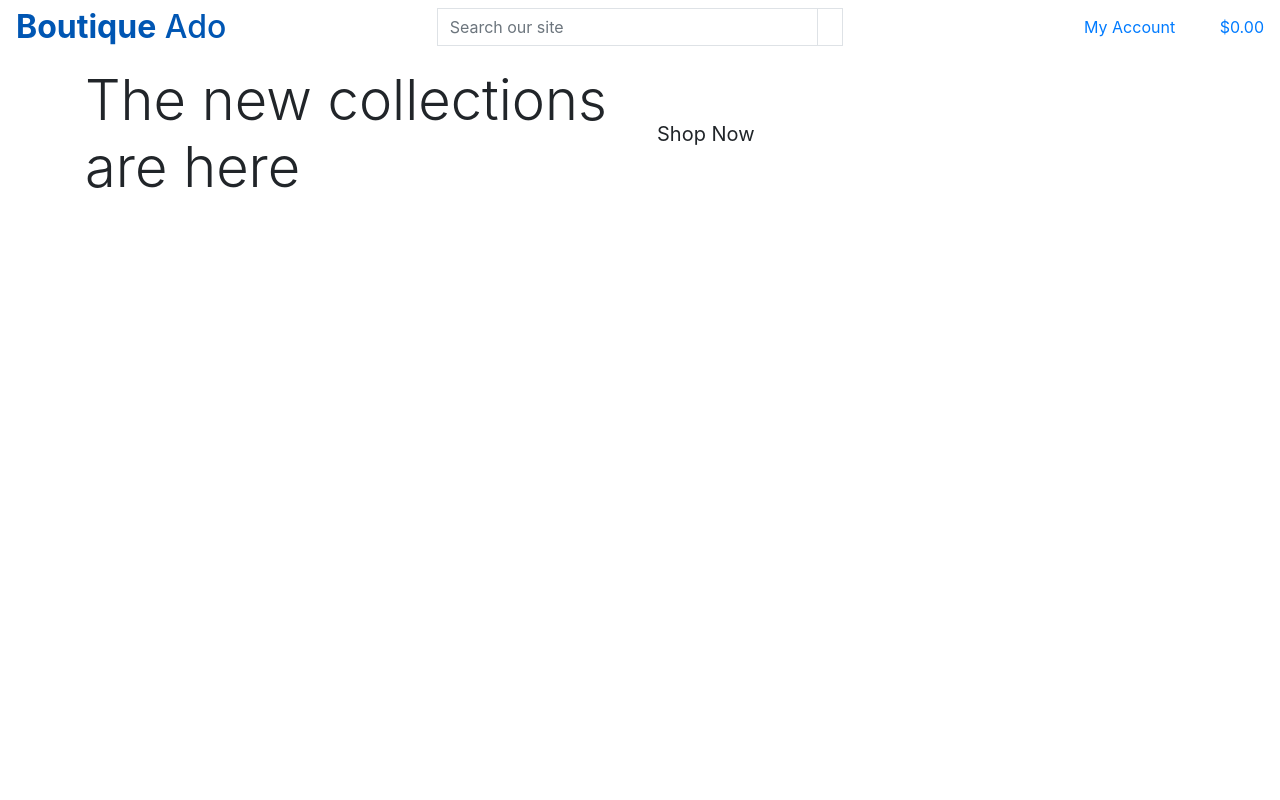
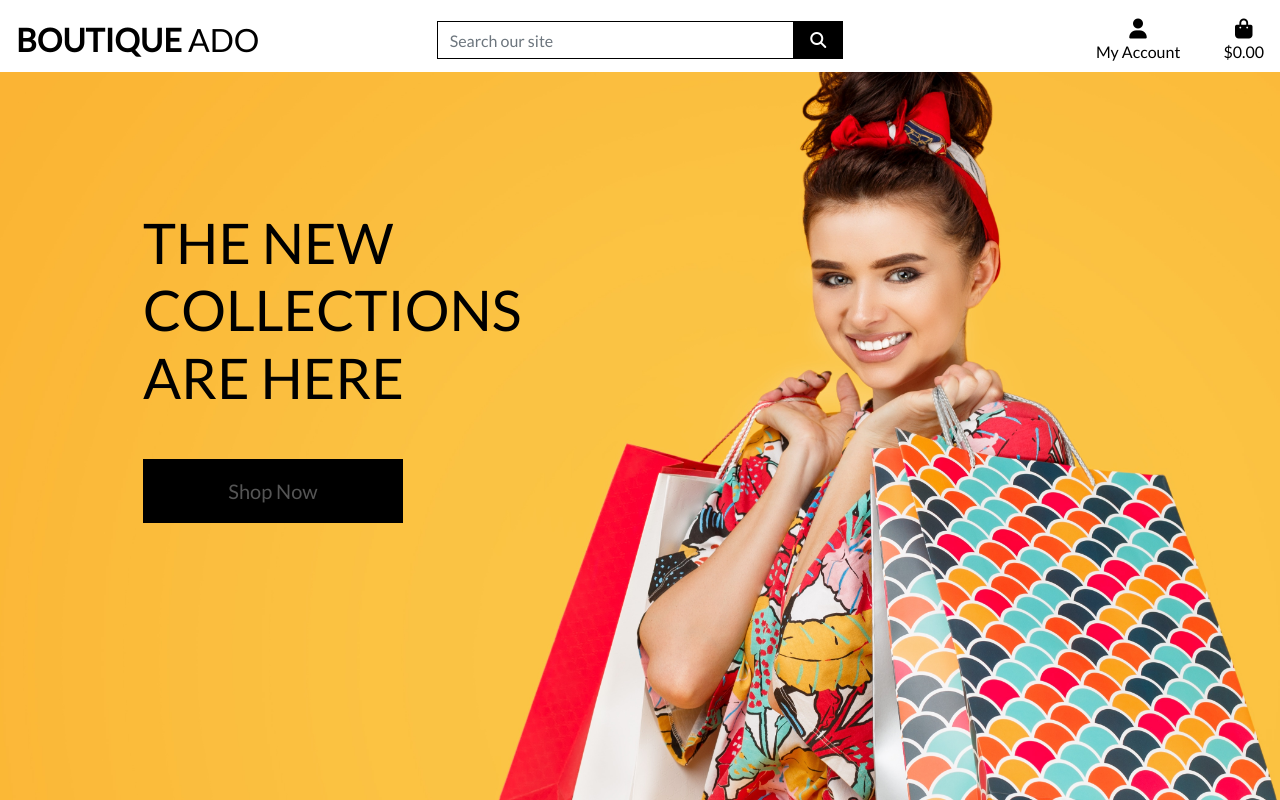
Before and after one commit to Catrionamcd/Surf-Site-Test, a Django app: page / in a window 1280 px wide. Run offline with Django 3.2, Linux system fonts and the light colour scheme; some libraries are stand-ins or nearby versions.

Commit message:
Complete homepage and header css

```diff
--- a/boutique_ado/settings.py
+++ b/boutique_ado/settings.py
@@ -150,6 +150,10 @@ USE_TZ = True
 # https://docs.djangoproject.com/en/3.2/howto/static-files/
 
 STATIC_URL = '/static/'
+STATICFILES_DIRS = (os.path.join(BASE_DIR, 'static'),)
+
+MEDIA_URL = '/media/'
+MEDIA_ROOT = os.path.join(BASE_DIR, 'media')
 
 # Default primary key field type
 # https://docs.djangoproject.com/en/3.2/ref/settings/#default-auto-field
--- a/boutique_ado/urls.py
+++ b/boutique_ado/urls.py
@@ -15,10 +15,11 @@ Including another URLconf
 """
 from django.contrib import admin
 from django.urls import path, include
+from django.conf import settings
+from django.conf.urls.static import static
 
 urlpatterns = [
     path('admin/', admin.site.urls),
     path('accounts/', include('allauth.urls')),
     path('', include('home.urls')),
-
-]
+]+ static(settings.MEDIA_URL, document_root=settings.MEDIA_ROOT)
--- a/home/templates/home/index.html
+++ b/home/templates/home/index.html
@@ -14,16 +14,15 @@
     <div class="container h-100">
         <div class="row h-100">
             <div class="col-7 col-md-6 my-auto">
-                <h1 class="display-4 logog-font text-black">
+                <h1 class="display-4 logo-font text-black">
                     The new collections are here
                 </h1>
-            </div>
-            <div class="my-5">
-                <h4>
-                    <a heref="" class="shop-now-button btn btn-lg rounded-0 test-uppercase py-3">Shop Now</a>
-                </h4>
+                <div class="my-5">
+                    <h4>
+                        <a heref="" class="shop-now-button btn btn-lg rounded-0 test-uppercase py-3">Shop Now</a>
+                    </h4>
+                </div>
             </div>
         </div>
     </div>
-
 {% endblock %}
--- /dev/null
+++ b/static/css/base.css
@@ -0,0 +1,81 @@
+html {
+    height : 100%;
+}
+
+body {
+    background: url('/media/homepage_background_cropped.jpg') no-repeat center center fixed;
+    background-size: cover;
+    height: calc(100vh - 164px);
+    color: #555;
+    font-family: 'Lato';
+}
+
+/* from Bulma */
+.icon {
+    align-items: center;
+    display: inline-flex;
+    justify-content: center;
+    height: 1.5rem;
+    width: 1.5rem;
+}
+
+.logo-font {
+    text-transform: uppercase;
+}
+
+.main-logo-link {
+    width: fit-content;
+}
+
+.shop-now-button {
+    background: black;
+    color: white;
+    min-width: 260px;
+}
+
+.btn-black {
+    background: black;
+    color: white;
+}
+
+.shop-now-button:hover,
+.shop-now-button:active,
+.shop-now-button:focus,
+.btn-black:hover,
+.btn-black:active,
+.btn-black:focus {
+    background: #222;
+    color: white;
+}
+
+.text-black {
+    color: #000 !important;
+}
+
+.border-black {
+    border: 1px solid black !important;
+}
+
+/* -------------------------------- Media Queries */
+
+/* Slightly larger container on xl screens */
+@media (min-width: 1200px) {
+  .container {
+    max-width: 80%;
+  }
+}
+
+/* fixed top navbar only on medium and up */
+@media (min-width: 992px) {
+    .fixed-top-desktop-only {
+        position: fixed;
+        top: 0;
+        right: 0;
+        left: 0;
+        z-index: 1030;
+    }
+
+    .header-container {
+        padding-top: 164px;
+    }
+}
--- a/templates/base.html
+++ b/templates/base.html
@@ -15,12 +15,15 @@
 
     {% block corecss %}
         <link rel="stylesheet" href="https://stackpath.bootstrapcdn.com/bootstrap/4.1.3/css/bootstrap.min.css" integrity="sha384-MCw98/SFnGE8fJT3GXwEOngsV7Zt27NXFoaoApmYm81iuXoPkFOJwJ8ERdknLPMO" crossorigin="anonymous">
+        <link rel="stylesheet" href="https://fonts.googleapis.com/css?family=Lato&display=swap">
+        <link rel="stylesheet" href="{% static 'css/base.css' %}">
     {% endblock %}
 
     {% block extra_css %}
     {% endblock %}
 
     {% block corejs %}
+        <script src="https://kit.fontawesome.com/3e14052318.js" crossorigin="anonymous"></script>
         <script src="https://code.jquery.com/jquery-3.3.1.slim.min.js" integrity="sha384-q8i/X+965DzO0rT7abK41JStQIAqVgRVzpbzo5smXKp4YfRvH+8abtTE1Pi6jizo" crossorigin="anonymous"></script>
         <script src="https://cdnjs.cloudflare.com/ajax/libs/popper.js/1.14.3/umd/popper.min.js" integrity="sha384-ZMP7rVo3mIykV+2+9J3UJ46jBk0WLaUAdn689aCwoqbBJiSnjAK/l8WvCWPIPm49" crossorigin="anonymous"></script>
         <script src="https://stackpath.bootstrapcdn.com/bootstrap/4.1.3/js/bootstrap.min.js" integrity="sha384-ChfqqxuZUCnJSK3+MXmPNIyE6ZbWh2IMqE241rYiqJxyMiZ6OW/JmZQ5stwEULTy" crossorigin="anonymous"></script>
@@ -33,7 +36,7 @@
   </head>
   <body>
       <header class="container-fluid fixed-top"></header>
-          <div class="row">
+          <div id="topnav" class="row bg-white pt-lg-2 d-none d-lg-flex">
             <div class="col-12 col-lg-4 my-auto py-1 py-lg-0 text-center text-lg-left">
               <a href="{% url 'home' %}" class="nav-link main-logo-link">
                 <h2 class="logo-font text-black my-0"><strong>Boutique</strong> Ado</h2>
```
Also changed, not shown: media/homepage_background_cropped.jpg (added).
